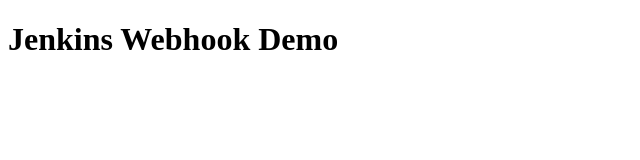
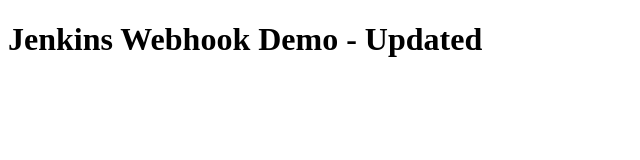
Before and after one commit to geekified05/jenkins-webhook-demo, a plain HTML site: page index.html in a window 1280 px wide. Shown: the whole page, without its empty margins (0-640 px from the left). Drawn offline with Linux system fonts and the light colour scheme.

Commit message:
Update index.html

```diff
--- a/index.html
+++ b/index.html
@@ -4,6 +4,6 @@
     <title>Jenkins Webhook Demo</title>
 </head>
 <body>
-    <h1>Jenkins Webhook Demo</h1>
+    <h1>Jenkins Webhook Demo - Updated</h1>
 </body>
 </html>
```
